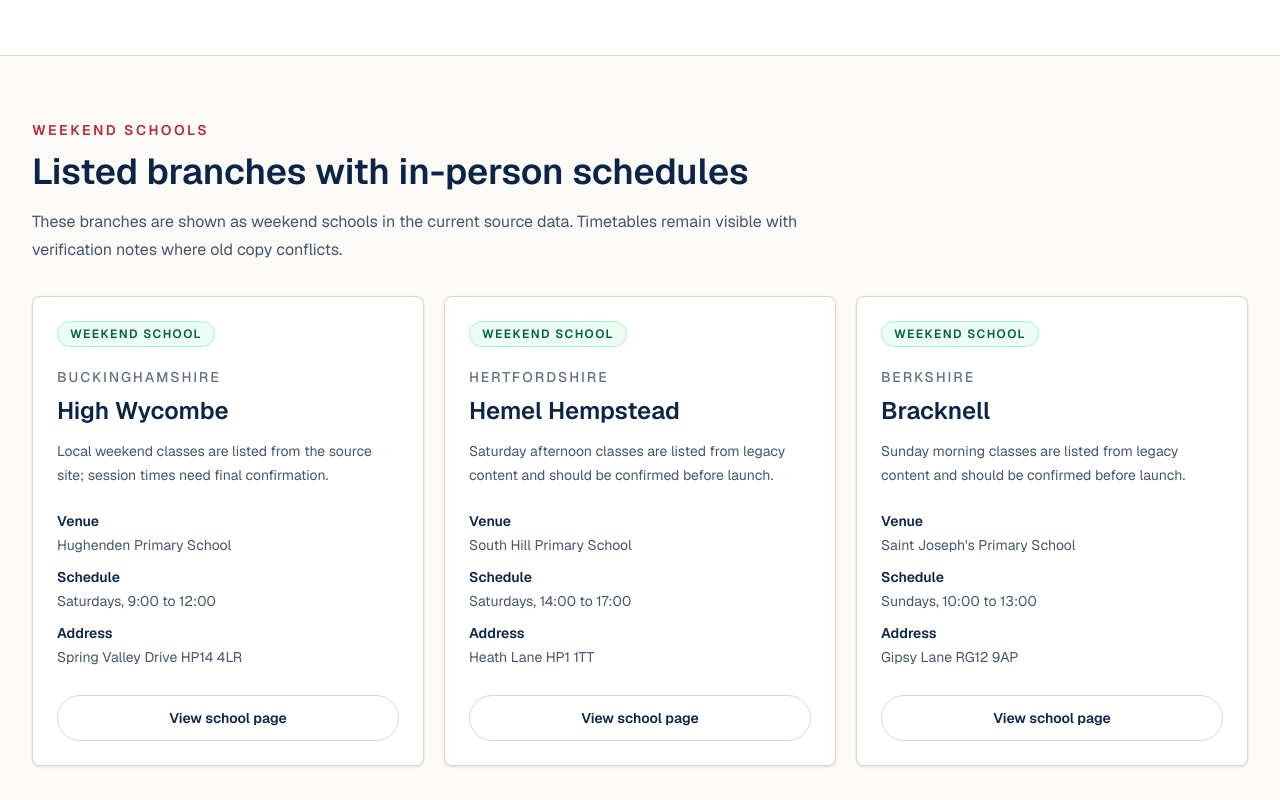
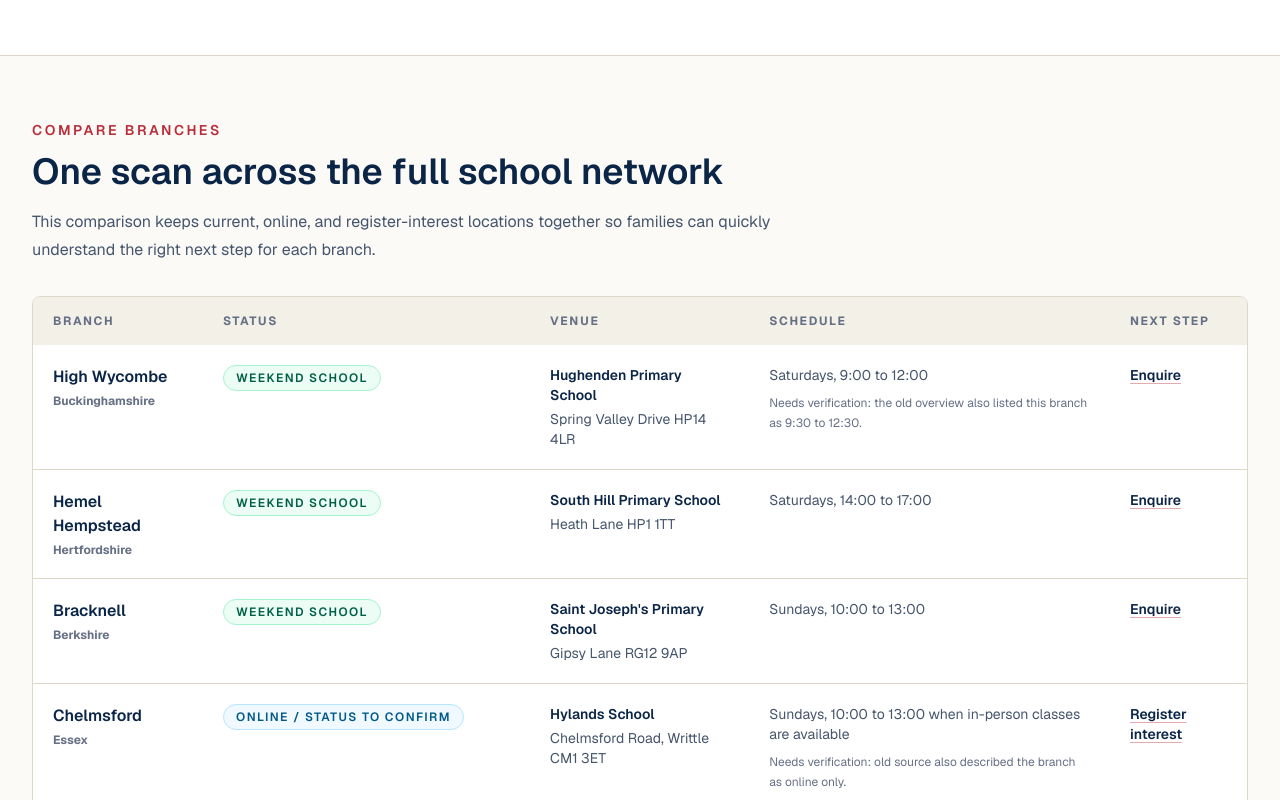
Before and after one commit to AntonV0/pushkins-russian-school, a Next.js app: page /schools in a window 1280 px wide. Shown: the part 580-1380 px from the top of the page. Built offline with nearby package versions, Linux system fonts and the light colour scheme.

Commit message:
feat(ui): add school comparison table

```diff
--- a/src/app/schools/page.tsx
+++ b/src/app/schools/page.tsx
@@ -3,6 +3,7 @@ import Link from "next/link";
 import { MetricStrip } from "@/components/site/metric-strip";
 import { NetworkVisual } from "@/components/site/network-visual";
 import { SchoolCard } from "@/components/site/school-card";
+import { SchoolComparisonTable } from "@/components/site/school-comparison-table";
 import { SectionIntro } from "@/components/site/section-intro";
 import { networkSummary, schools } from "@/data/schools";
 
@@ -52,6 +53,24 @@ export default function SchoolsPage() {
             </div>
           </div>
           <NetworkVisual />
+        </div>
+      </section>
+
+      <section className="border-b border-border-soft bg-background py-14 sm:py-16">
+        <div className="mx-auto max-w-7xl px-6 lg:px-8">
+          <SectionIntro
+            eyebrow="Compare branches"
+            title="One scan across the full school network"
+          >
+            <p>
+              This comparison keeps current, online, and register-interest
+              locations together so families can quickly understand the right
+              next step for each branch.
+            </p>
+          </SectionIntro>
+          <div className="mt-8">
+            <SchoolComparisonTable schools={schools} />
+          </div>
         </div>
       </section>
 
--- /dev/null
+++ b/src/components/site/school-comparison-table.tsx
@@ -0,0 +1,87 @@
+import Link from "next/link";
+import { getSchoolEnquiryHref } from "@/data/admissions";
+import type { School } from "@/data/schools";
+import { StatusBadge } from "./status-badge";
+
+type SchoolComparisonTableProps = {
+  schools: School[];
+};
+
+export function SchoolComparisonTable({ schools }: SchoolComparisonTableProps) {
+  return (
+    <div className="overflow-hidden rounded-lg border border-border-soft bg-surface">
+      <div className="overflow-x-auto">
+        <table className="min-w-[52rem] text-left text-sm">
+          <caption className="sr-only">
+            Compare Pushkin&apos;s School branches by status, venue, schedule,
+            and enquiry action.
+          </caption>
+          <thead className="bg-surface-muted text-xs font-semibold uppercase tracking-[0.14em] text-muted">
+            <tr>
+              <th scope="col" className="px-5 py-4">
+                Branch
+              </th>
+              <th scope="col" className="px-5 py-4">
+                Status
+              </th>
+              <th scope="col" className="px-5 py-4">
+                Venue
+              </th>
+              <th scope="col" className="px-5 py-4">
+                Schedule
+              </th>
+              <th scope="col" className="px-5 py-4">
+                Next step
+              </th>
+            </tr>
+          </thead>
+          <tbody className="divide-y divide-border-soft">
+            {schools.map((school) => (
+              <tr key={school.slug} className="align-top">
+                <th scope="row" className="px-5 py-5">
+                  <Link
+                    href={`/schools/${school.slug}`}
+                    className="text-base font-semibold text-brand-blue-strong hover:text-brand-red"
+                  >
+                    {school.name}
+                  </Link>
+                  <p className="mt-1 text-xs text-muted">{school.county}</p>
+                </th>
+                <td className="px-5 py-5">
+                  <StatusBadge
+                    status={school.status}
+                    label={school.statusLabel}
+                  />
+                </td>
+                <td className="px-5 py-5 text-slate-600">
+                  <p className="font-semibold text-brand-blue-strong">
+                    {school.venueName}
+                  </p>
+                  <p className="mt-1">
+                    {school.address.join(", ")} {school.postcode}
+                  </p>
+                </td>
+                <td className="px-5 py-5 text-slate-600">
+                  {school.schedule}
+                  {school.scheduleNote ? (
+                    <p className="mt-2 text-xs leading-5 text-muted">
+                      {school.scheduleNote}
+                    </p>
+                  ) : null}
+                </td>
+                <td className="px-5 py-5">
+                  <Link
+                    href={getSchoolEnquiryHref(school)}
+                    className="font-semibold text-brand-blue-strong underline decoration-brand-red/40 hover:text-brand-red"
+                  >
+                    {school.status === "open" ? "Enquire" : "Register interest"}
+                  </Link>
+                </td>
+              </tr>
+            ))}
+          </tbody>
+        </table>
+      </div>
+    </div>
+  );
+}
```
